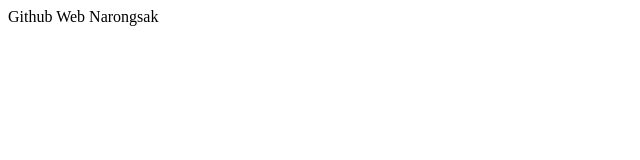
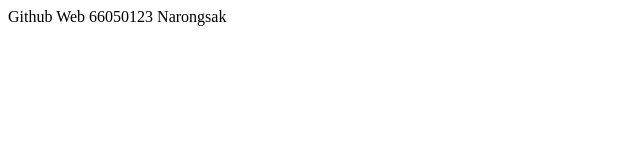
Before and after one commit to 66050123Narongsak/Narongsak.github.io, a plain HTML site: page index.html in a window 1280 px wide. Shown: the full height of the page, 0-640 px from the left. Drawn offline with Linux system fonts and the light colour scheme.

Commit message:
Update index.html

```diff
--- a/index.html
+++ b/index.html
@@ -6,6 +6,6 @@
         <title>Document</title>
     </head>
     <body>
-        Github Web Narongsak
+        Github Web 66050123 Narongsak
     </body>
 </html>
```
